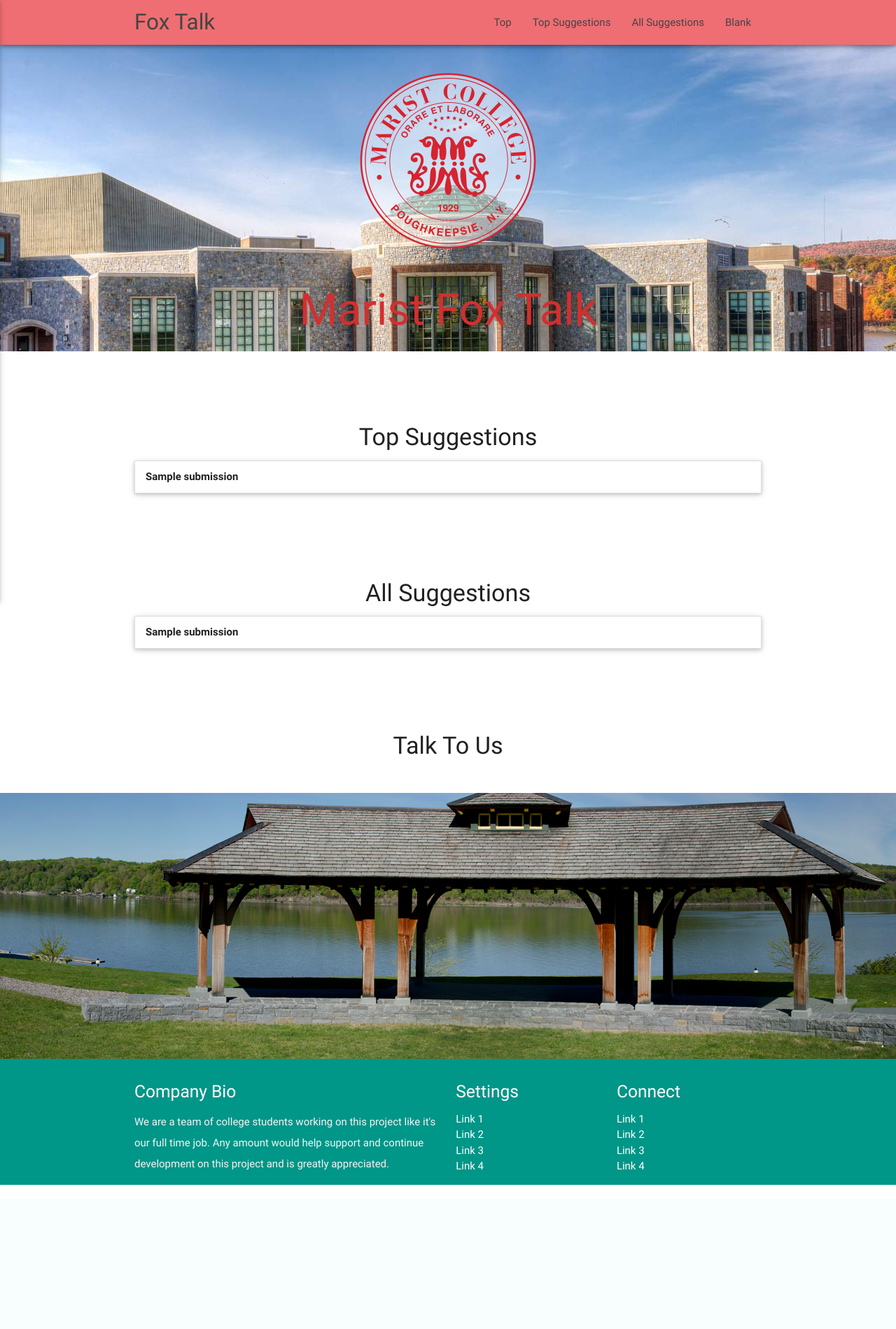
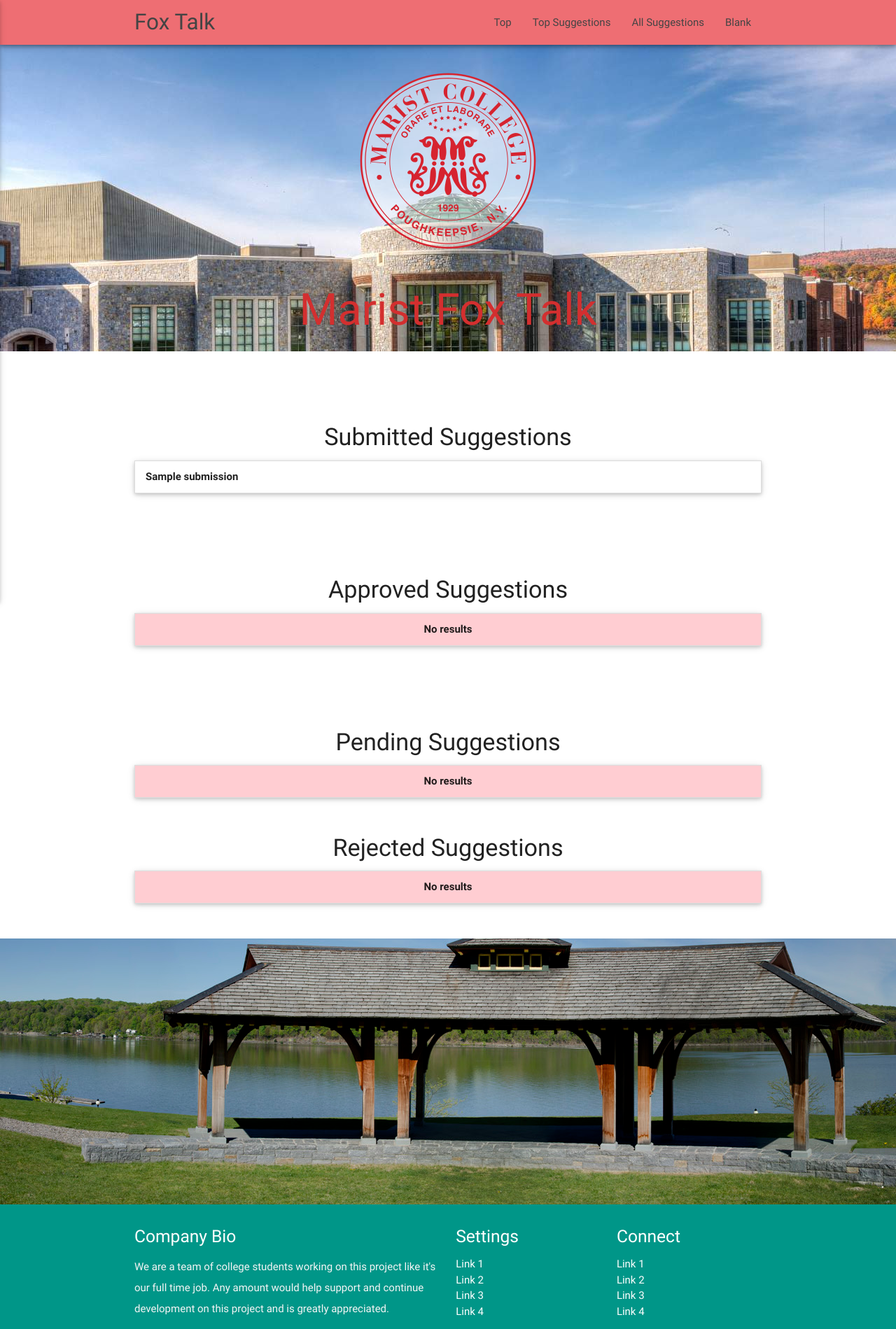
Before and after one commit to Tienza/foxTalk, a PHP site: page /admin.php in a window 1280 px wide. Shown: the top 1899 px of the page at 70% size. Before the commit the page ends 1693 px from the top, so only its background shows below. Run offline with PHP 8.4, Linux system fonts and the light colour scheme; tables that the repository leaves empty hold one stand-in row (values such as "Sample post"); some libraries are stand-ins or nearby versions.

Commit message:
Added update status options and separated views for admin. Added option to delete suggestions

```diff
--- a/foxTalkDB.sql
+++ b/foxTalkDB.sql
@@ -23,7 +23,7 @@
     submitter_lname  TEXT,
     department       SET("Dining", "Housing", "IT", "Parking", "Registration", "Other") NOT NULL,
     status           SET("Submitted", "Under Review", "Approved", "Rejected") NOT NULL,
-	vote			 INT NOT NULL DEFAULT 0
+	vote			 INT        NOT NULL DEFAULT 0
 );
 
 -- Create the Users table
--- a/front-end/admin.php
+++ b/front-end/admin.php
@@ -41,21 +41,6 @@
             ?>
     </head>
     <body id="topPage">
-  <!-- Modal Structure
-  <div id="modal1" class="modal modal-fixed-footer">
-    <div class="modal-content">
-      <h4>Suggestion Details</h4>
-	  <p>
-		<?php
-            if(isset($_GET['sid']))
-                show_admin_record($_GET['sid']);
-		?>
-	  </p>
-    </div>
-    <div class="modal-footer">
-      <a id="modalClose" class="modal-action modal-close waves-effect waves-green btn-flat ">Close</a>
-    </div>
-  </div>-->
         <nav class="navbar-fixed white" role="navigation">
             <div class="navbar-fixed white">
                 <nav>
@@ -110,109 +95,47 @@
         </div>
         <div class="container">
             <div class="section">
-                <!--   Description   -->
+                <!--   Submitted Suggestions   -->
                 <div id="topSug"></br></br></br></div>
                 <div class="row">
                     <div class="col s12 center">
                         <h3><i class="mdi-content-send brown-text"></i></h3>
-                        <h4>Top Suggestions</h4>
+                        <h4>Submitted Suggestions</h4>
                         <?php
-							show_top_admin_records($dbc);
+                            show_admin_records("Submitted");
                         ?>
                     </div>
                 </div>
-                <!--   View Submissions   -->
+                <!--   Approved Submissions   -->
                 <div id="allSug"></br></br></br></div>
                 <div class="row">
                     <div class="col s12 center">
-                        <h3><i class="mdi-content-send brown-text"></i></h3>
-                        <h4>All Suggestions</h4>
+                        <h4>Approved Suggestions</h4>
                         <?php
-							show_admin_records($dbc);
+                            show_admin_records("Approved");
                         ?>
                     </div>
                 </div>
-                <!--   Submitt Suggestions   -->
+                <!--   Pending Suggestions (Under Review)   -->
                 <div id="blank"></br></br></br></div>
                 <div class="row">
                     <div class="col s12">
-                        <h4 class="center-align" id="subTable">Talk To Us</h4>
-                        <!--<div class="row">
-                            <form class="col s12" action="index.php" method="POST">
-                                <div class="row">
-                                    <div class="input-field col s6">
-                                        <input placeholder="Ex: John/Jane" required name="first_name" type="text" class="validate" value="<?php if(isset($_POST['first_name'])) echo $_POST['first_name']; ?>">
-                                        <label for="first_name">First Name</label>
-                                    </div>
-                                    <div class="input-field col s6">
-                                        <input placeholder="Ex: Doe" required name="last_name" type="text" class="validate" value="<?php if(isset($_POST['last_name'])) echo $_POST['last_name']; ?>">
-                                        <label for="last_name">Last Name</label>
+                        <h4 class="center-align" id="subTable">Pending Suggestions</h4>
+                        <?php
+                            show_admin_records("Under Review");
+                        ?>
                     </div>
                 </div>
 				<div class="row">
-                                    <div class="input-field col s6">
-                                        <input placeholder="Ex: 200XXXXX" required name="cwid" type="number" pattern=".{8,8}" class="validate" value="<?php if(isset($_POST['cwid'])) echo $_POST['cwid']; ?>">
-                                        <label for="cwid">CWID</label>
-                                    </div>
-                                </div>
-								<div class="row">
-                                    <div class="input-field col s6">
-                                        <input placeholder="Ex: Please wash cups properly" required name="title" type="text" class="validate" value="<?php if(isset($_POST['title'])) echo $_POST['title']; ?>">
-                                        <label for="cwid">Title</label>
-                                    </div>
-                                </div>
-                                <div class="row">
-                                    <div class="input-field col s12">
-                                        <textarea required name="description" class="materialize-textarea" value="<?php if(isset($_POST['description'])) echo $_POST['description']; ?>"></textarea>
-                                        <label for="description">Suggestion</label>
-                                    </div>
-                                </div>
-                                <div class="row">
-                                    <div class="input-field col s6">
-                                        <select required name="department" value="<?php if(isset($_POST['department'])) echo $_POST['department']; ?>">
-                                            <option value="" disabled selected>Choose your option</option>
-                                            <option value="Dining">Dining</option>
-                                            <option value="Housing">Housing</option>
-                                            <option value="Registration">Registration</option>
-                                            <option value="IT">Information Technology</option>
-                                            <option value="Parking">Parking</option>
-                                            <option value="Other">Other</option>
-                                        </select>
-                                        <label>Designated Department</label>
-                                    </div>
-                                    <div class="input-field col s6 right-align">
-                                        <button class="btn waves-effect red accent-4 waves-light" type="submit">Submit
-                                        <i class="material-icons right">send</i>
-                                        </button>
-                                    </div>
-                                </div>
-                            </form>
-                        </div>-->
+                    <div class="col s12">
+                        <h4 class="center-align" id="rejectedSuggestions">Rejected Suggestions</h4>
+                        <?php
+                            show_admin_records("Rejected");
+                        ?>
                     </div>
                 </div>
             </div>
         </div>
-        <!--<div class="parallax-container valign-wrapper">
-            <div class="section no-pad-bot">
-                <div class="container">
-                    <div class="row center">
-                        <h5 class="header col s12 light">A modern responsive front-end framework based on Material Design</h5>
-                    </div>
-                </div>
-            </div>
-            <div class="parallax"><img src="background2.jpg" alt="Unsplashed background img 2"></div>
-            </div>
-            <div class="container">
-            <div class="section">
-                <div class="row">
-                    <div class="col s12 center">
-                        <h3><i class="mdi-content-send brown-text"></i></h3>
-                        <h4>Contact Us</h4>
-                        <p class="left-align light">Lorem ipsum dolor sit amet, consectetur adipiscing elit. Nullam scelerisque id nunc nec volutpat. Etiam pellentesque tristique arcu, non consequat magna fermentum ac. Cras ut ultricies eros. Maecenas eros justo, ullamcorper a sapien id, viverra ultrices eros. Morbi sem neque, posuere et pretium eget, bibendum sollicitudin lacus. Aliquam eleifend sollicitudin diam, eu mattis nisl maximus sed. Nulla imperdiet semper molestie. Morbi massa odio, condimentum sed ipsum ac, gravida ultrices erat. Nullam eget dignissim mauris, non tristique erat. Vestibulum ante ipsum primis in faucibus orci luctus et ultrices posuere cubilia Curae;</p>
-                    </div>
-                </div>
-            </div>
-            </div>-->
         <div class="parallax-container valign-wrapper">
             <div class="section no-pad-bot">
                 <div class="container">
@@ -250,11 +173,6 @@
                     </div>
                 </div>
             </div>
-            <!--<div class="footer-copyright">
-                <div class="container">
-                    Made by <a class="brown-text text-lighten-3" href="http://materializecss.com">Materialize</a>
-                </div>
-            </div>-->
         </footer>
         <!--  Scripts-->
         <script src="https://code.jquery.com/jquery-2.1.1.min.js"></script>
@@ -263,6 +181,7 @@
         <script>
             $(document).ready(function() {
             $('select').material_select();
+			$('.tooltipped').tooltip({delay: 50});
             $(".button-collapse").sideNav();
             $('.modal-trigger').leanModal();
             });
--- a/front-end/includes/helpers.php
+++ b/front-end/includes/helpers.php
@@ -184,11 +184,11 @@
 	mysqli_free_result($results);
 }
 
-function show_top_admin_records($dbc) {
-    #$locations = get_locations();
+function show_admin_records($status) {
+	global $dbc;
 
 	# Create a query to get title, date, and status, sorted by date
-    $query = 'SELECT * FROM submissions ORDER BY vote DESC LIMIT 10';
+    $query = 'SELECT * FROM submissions WHERE status = "' . $status . '"ORDER BY vote DESC';
 
     # Execute the query
     $results = mysqli_query( $dbc , $query );
@@ -205,6 +205,12 @@
 				echo '<li>';
 					echo '<div style="text-align:left;vertical-align:top" class="collapsible-header"><b>' . $row['title'] .'</b></div>';
 					echo '<div style="text-align:left;vertical-align:top" class="collapsible-body card-panel grey">';
+					echo '<div style="text-align:right">';
+						echo '<span><a href="includes/update_status/statusApproved.php?sid=' . $row['sid'] . '" class="material-icons tooltipped" data-position="top" data-tooltip="Approve" style="color:#000000">check_box</a></span>';
+						echo '<span><a href="includes/update_status/statusPending.php?sid=' . $row['sid'] . '" class="material-icons tooltipped" data-tooltip="Under Review" style="color:#000000">indeterminate_check_box</a></span>';
+						echo '<span><a href="includes/update_status/statusRejected.php?sid=' . $row['sid'] . '" class="material-icons tooltipped" data-position="top" data-tooltip="Reject" style="color:#000000">backspace</a></span>';
+						echo '<span><a href="includes/update_status/delete.php?sid=' . $row['sid'] . '" class="material-icons tooltipped" data-tooltip="Delete" style="color:#000000">delete</a></span>';
+					echo '</div>';
 					echo '<div><span><b>SID: </b></span>' . $row['sid'] . '</div></br>';
 					echo '<div><span><b>CWID: </b></span>' . $row['cwid'] . '</div></br>';
 					echo '<div><span><b>First Name: </b></span>' . $row['submitter_fname'] . '</div></br>';
@@ -213,47 +219,49 @@
 					echo '<div><span><b>Department: </b></span>' . $row['department'] . '</div></br>';
 					echo '<div><span><b>Suggestion: </b></span>' . $row['description'] . '</div></br>';
 					echo '<div><span><b>Status: </b></span>' . $row['status'] . '</div></br>';
-					#echo '<div style="text-align:right;vertical-align:top"><a class="btn-floating btn-large waves-effect waves-light red" href="includes/increment.php?id=' . $row['sid'] . '"><i class="material-icons">thumb_up</i></a><span style="color:blue"> ' . $row['vote'] . '</span></div>';
 					echo '</div>';
 				echo '</li>';
 			}
 		echo '</ul>';
-        /*echo "<table class=\"striped\">";
-		echo '<thead>';
-        echo '<tr>';
-        echo '<th>Title</th>';
-        echo '<th>Date</th>';
-		echo '</tr>';
-		echo '</th	ead>';
-		echo '<tbody>';
-
-        # For each row result, generate a table row
-        while ( $row = mysqli_fetch_array( $results , MYSQLI_ASSOC ) )
-        {
-            $date = format_date($row['submit_date'], "m/d/Y");
-            $title = $row['title'];
-
-            echo '<tr>';
-            echo '<td>' . '<a class="modal-trigger" href=index.php?sid=' . $row['sid'] . '>' . $title . '</a>' . '</td>';
-            #echo '<td>' . $title . '</td>';
-            echo '<td>' . $date . '</td>';
-            #echo '<td>' . $category . '</td>';
-            #echo '<td>' . $row['status'] . '</td>';
-            echo '</tr>';
-        }
-
-		echo '</tbody>';
-        # End the table
-        echo '</table>';*/
     }
 
-    else if(mysqli_num_rows($results) === 0)
-        echo '<script>$(document).ready(function() {$("#error").html("No results");});</script>';
+    else if(mysqli_num_rows($results) === 0) {
+		echo '<ul class="collapsible" data-collapsible="accordion">';
+			echo '<li>';
+				echo '<div style="text-align:center;vertical-align:top" class="collapsible-header red lighten-4"><b>' . 'No results' .'</b></div>';
+			echo '</li>';
+		echo '</ul>';
+	}
 
     # Free up the results in memory
     mysqli_free_result($results);
 }
 
+function update_status($status, $sid) {
+	global $dbc;
+
+	$query = 'UPDATE submissions SET status = "' . $status . '" WHERE sid = ' . $sid;
+	show_query($query);
+
+	$results = mysqli_query($dbc, $query);
+	check_results($results);
+}
+
+# Deletes an Item from the database
+function delete_item($sid){
+	global $dbc;
+
+	if(!is_numeric($sid))
+		return false;
+	else
+		$query = 'DELETE FROM submissions WHERE sid=' .$sid;
+
+	$results = mysqli_query($dbc, $query);
+    check_results($results);
+
+}
+
+/*
 function show_admin_records($dbc) {
     #$locations = get_locations();
 
@@ -314,7 +322,7 @@
 
 		echo '</tbody>';
         # End the table
-        echo '</table>';*/
+        echo '</table>';
     }
 
     else if(mysqli_num_rows($results) === 0)
@@ -322,7 +330,7 @@
 
     # Free up the results in memory
     mysqli_free_result($results);
-}
+}*/
 
 function format_date($date, $format) {
     $date = strtotime($date);
```
Also changed, not shown: front-end/includes/update_status/delete.php (added, +13 -0 lines), front-end/includes/update_status/statusApproved.php (added, +13 -0 lines), front-end/includes/update_status/statusPending.php (added, +13 -0 lines), front-end/includes/update_status/statusRejected.php (added, +13 -0 lines). Lines whose indentation alone changed are shown as unchanged.
